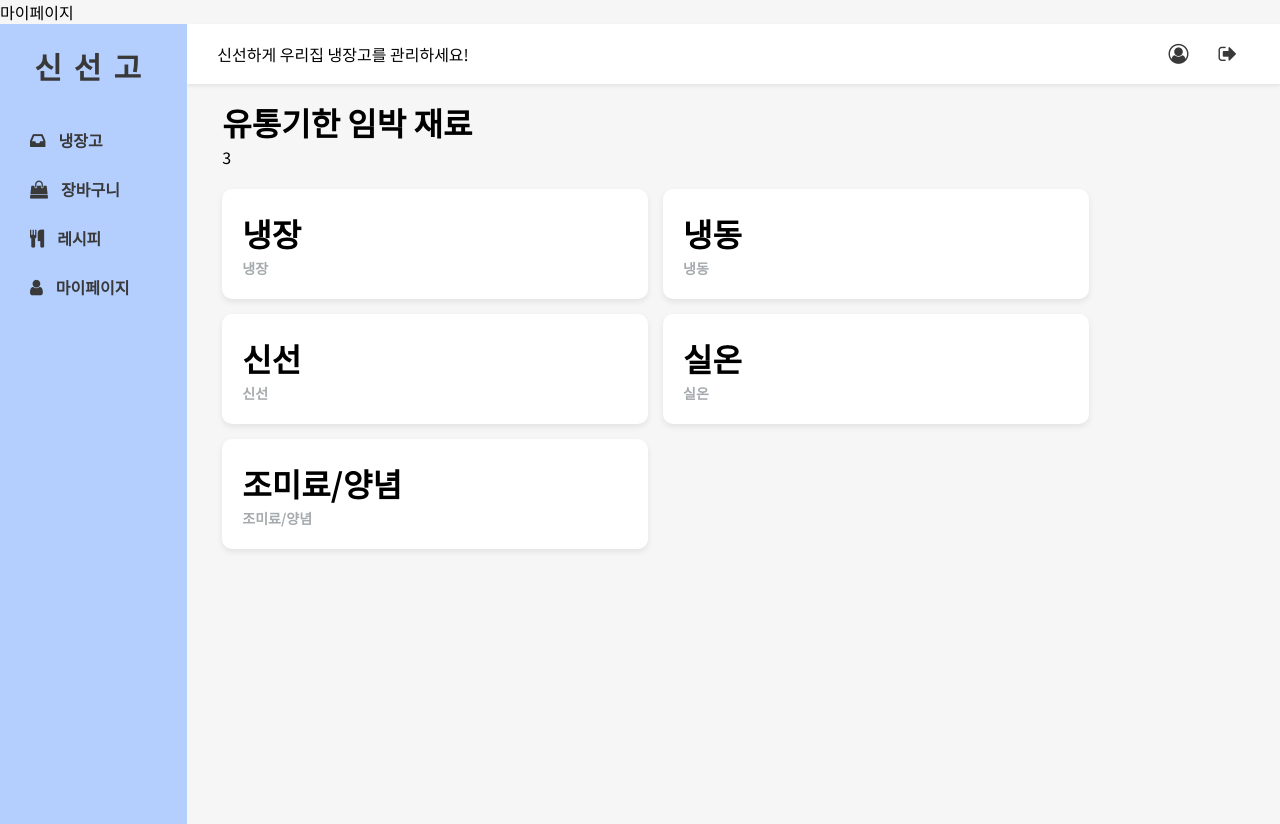
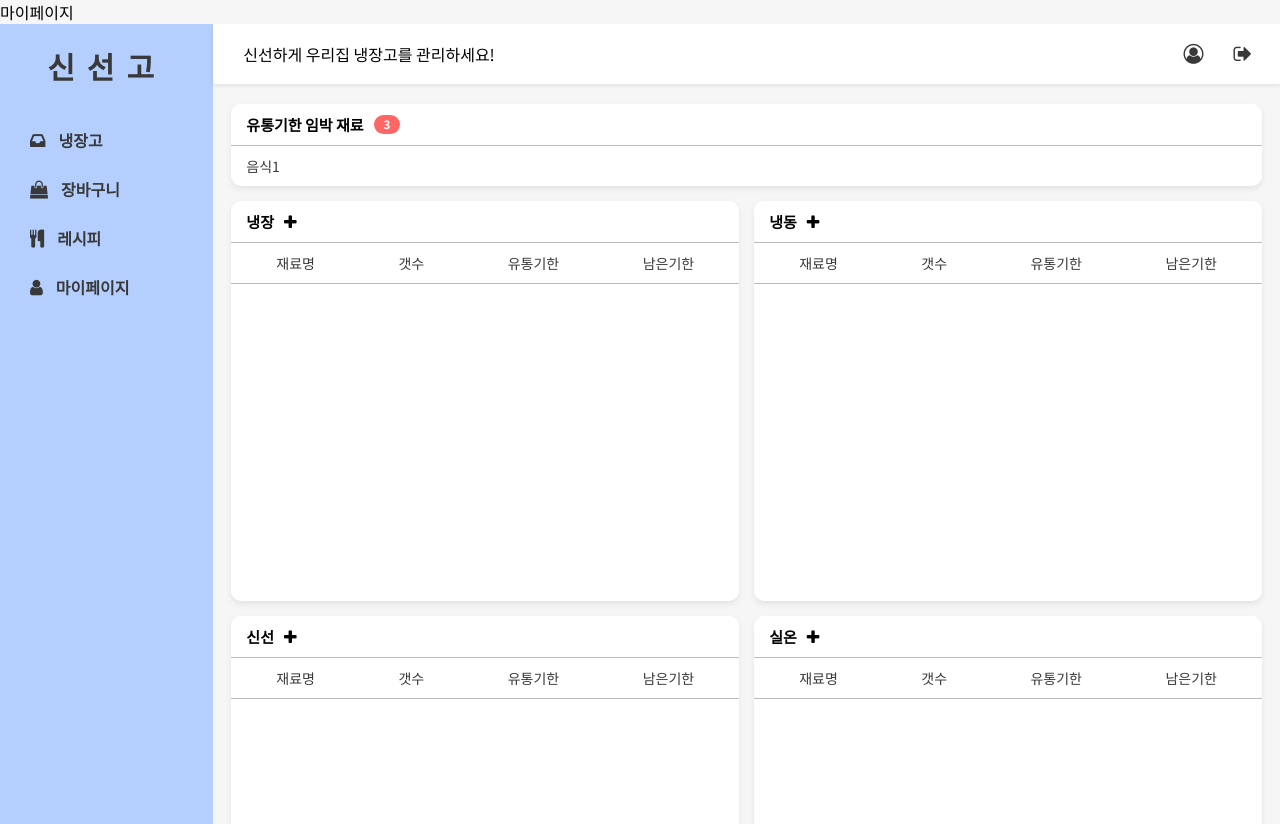
Before and after one commit to Dynamic-LAB/sinsungo_web, a React (Create React App) app: page /my in a window 1280 px wide. Built offline with nearby package versions, Linux system fonts and the light colour scheme; a web font is replaced by a local one.

Commit message:
냉장고 페이지 하는 중 [수정] 1. App.js 2. Fridge.js 3. Fridge.css 4. index.css 5. Navbar.js 6. Navbar.css 7. Sidebar.css [추가] 1. Right.js 2. Right.css

```diff
--- a/src/App.js
+++ b/src/App.js
@@ -8,6 +8,7 @@ import MyPage from "./pages/MyPage";
 import Navbar from "./components/common/Navbar/Navbar";
 import Sidebar from "./components/common/Sidebar/Sidebar";
 import Fridge from "./components/Fridge/Fridge";
+import Right from "./components/common/Rightbar/Right";
 
 
 const App = () => {
@@ -32,6 +33,7 @@ const App = () => {
             <Navbar sidebarOpen={sidebarOpen} openSidebar={openSidebar} />
             <Fridge/>
             <Sidebar sidebarOpen={sidebarOpen} closeSidebar={closeSidebar} />
+            <Right sidebarOpen={sidebarOpen} closeSidebar={closeSidebar} />
         </div>
       </>
 
--- a/src/components/Fridge/Fridge.css
+++ b/src/components/Fridge/Fridge.css
@@ -2,27 +2,105 @@ main {
     grid-area: main;
     overflow-y: auto;
 }
+
 .fridge__container {
-    padding: 15px 35px;
+    padding: 20px 18px 10px;
 }
+
 .fridge__cards {
     display: grid;
     grid-template-columns: 1fr 1fr;
     gap: 15px;
-    margin: 20px 0;
+    margin: 15px 0;
 }
-.card {
+
+.top_card {
     display: flex;
     flex-direction: column;
-    justify-content: space-around; /*요소들 주의에 동일한 간격*/
-    height: 70px;
-    padding: 20px;
+    /*justify-content: space-around; !*요소들 주의에 동일한 간격*!*/
+    height: auto;
+    /*padding: 20px;*/
     border-radius: 10px;
     background: #ffffff;
     box-shadow: 0px 3px 6px rgba(0, 0, 0, 0.08);
 }
+.top_card_title {
+    display: flex;
+    align-items: center;
+    font-size: 10px;
+    padding: 10px 15px;
+    border-bottom: 1px solid #bbbbbb;
+}
+
+.top_card_inner {
+    display: flex;
+    padding: 10px 15px;
+}
+
+.card {
+    display: flex;
+    flex-direction: column;
+    /*justify-content: space-around; !*요소들 주의에 동일한 간격*!*/
+    height: 400px;
+    /*padding: 5px 20px 20px;*/
+    border-radius: 10px;
+    background: #ffffff;
+    box-shadow: 0px 3px 6px rgba(0, 0, 0, 0.08);
+}
+
+.card_title {
+    display: flex;
+    align-items: center;
+    font-size: 10px;
+    padding: 10px 15px;
+    border-bottom: 1px solid #bbbbbb;
+}
+.count {
+    margin-left: 10px;
+    padding: 0 10px 2px 10px;
+    border-radius: 20px;
+    background: #FF6767;
+    align-items: center;
+    color: white;
+}
+
+.card_title > i {
+    margin-left: 10px;
+    font-size: 16px;
+}
+
 .card_inner {
     display: flex;
-    align-items: center;
-    /*justify-content: space-between;*/
+    padding: 10px 45px;
+    justify-content: space-between;
+    border-bottom: 1px solid #bbbbbb;
 }
+
+
+@media only screen and (max-width: 978px) {
+    .fridge__cards {
+        display: grid;
+        grid-template-columns: 1fr;
+        gap: 15px;
+        margin: 15px 0;
+    }
+    .card {
+        display: flex;
+        flex-direction: column;
+        /*justify-content: space-around; !*요소들 주의에 동일한 간격*!*/
+        height: 250px;
+        /*padding: 5px 20px 20px;*/
+        border-radius: 10px;
+        background: #ffffff;
+        box-shadow: 0px 3px 6px rgba(0, 0, 0, 0.08);
+    }
+
+    .card_title {
+        font-size: 8px;
+    }
+
+    .card_title > i {
+        margin-left: 20px;
+        font-size: 15px;
+    }
+}
--- a/src/components/Fridge/Fridge.js
+++ b/src/components/Fridge/Fridge.js
@@ -2,14 +2,22 @@ import "./Fridge.css";
 // import ice from "../../assets/ice.svg";
 
 const Fridge = () => {
-    return(
+    return (
         <main>
             <div className="fridge__container">
                 <div className="shelf_life">
                     <div className="shelf_life__title">
-                        <div>
-                            <h1>유통기한 임박 재료</h1>
-                            <span className="ingredients_count">3</span>
+                        <div className="top_card">
+                            <div className="top_card_title">
+                                <h2>유통기한 임박 재료</h2>
+                                <div className="count">
+                                    <h3>3</h3>
+                                </div>
+                            </div>
+                            <div className="top_card_inner">
+                                <p className="text-primary-p">음식1</p>
+                            </div>
+
                         </div>
                     </div>
                 </div>
@@ -17,60 +25,70 @@ const Fridge = () => {
                     <div className="card">
                         {/*<img src={ice} alt="ice"/>*/}
                         <div className="card_title">
-                            <div>
-                                <h1>냉장</h1>
-                            </div>
+                            <h2>냉장</h2>
+                            <i className="fa fa-plus"></i>
                         </div>
                         <div className="card_inner">
-                            <p className="text-primary-p">냉장</p>
+                            <span className="text-primary-p">재료명</span>
+                            <span className="text-primary-p">갯수</span>
+                            <span className="text-primary-p">유통기한</span>
+                            <span className="text-primary-p">남은기한</span>
                         </div>
                     </div>
 
                     <div className="card">
                         {/*<img src={ice} alt="ice"/>*/}
                         <div className="card_title">
-                            <div>
-                                <h1>냉동</h1>
-                            </div>
+                            <h2>냉동</h2>
+                            <i className="fa fa-plus"></i>
                         </div>
                         <div className="card_inner">
-                            <p className="text-primary-p">냉동</p>
+                            <span className="text-primary-p">재료명</span>
+                            <span className="text-primary-p">갯수</span>
+                            <span className="text-primary-p">유통기한</span>
+                            <span className="text-primary-p">남은기한</span>
                         </div>
                     </div>
 
                     <div className="card">
                         {/*<img src={ice} alt="ice"/>*/}
                         <div className="card_title">
-                            <div>
-                                <h1>신선</h1>
-                            </div>
+                            <h2>신선</h2>
+                            <i className="fa fa-plus"></i>
                         </div>
                         <div className="card_inner">
-                            <p className="text-primary-p">신선</p>
+                            <span className="text-primary-p">재료명</span>
+                            <span className="text-primary-p">갯수</span>
+                            <span className="text-primary-p">유통기한</span>
+                            <span className="text-primary-p">남은기한</span>
                         </div>
                     </div>
 
                     <div className="card">
                         {/*<img src={ice} alt="ice"/>*/}
                         <div className="card_title">
-                            <div>
-                                <h1>실온</h1>
-                            </div>
+                            <h2>실온</h2>
+                            <i className="fa fa-plus"></i>
                         </div>
                         <div className="card_inner">
-                            <p className="text-primary-p">실온</p>
+                            <span className="text-primary-p">재료명</span>
+                            <span className="text-primary-p">갯수</span>
+                            <span className="text-primary-p">유통기한</span>
+                            <span className="text-primary-p">남은기한</span>
                         </div>
                     </div>
 
                     <div className="card">
                         {/*<img src={ice} alt="ice"/>*/}
                         <div className="card_title">
-                            <div>
-                                <h1>조미료/양념</h1>
-                            </div>
+                            <h2>조미료/양념</h2>
+                            <i className="fa fa-plus"></i>
                         </div>
                         <div className="card_inner">
-                            <p className="text-primary-p">조미료/양념</p>
+                            <span className="text-primary-p">재료명</span>
+                            <span className="text-primary-p">갯수</span>
+                            <span className="text-primary-p">유통기한</span>
+                            <span className="text-primary-p">남은기한</span>
                         </div>
                     </div>
                 </div>
--- a/src/components/common/Navbar/Navbar.css
+++ b/src/components/common/Navbar/Navbar.css
@@ -5,8 +5,9 @@
     display: flex;
     align-items: center;
     justify-content: space-between;
-    padding: 0 30px 0 30px;
+    padding: 0 15px 0 30px;
     box-shadow: 0px 2px 4px rgba(0, 0, 0, 0.08);
+    z-index: 9999 !important;
 }
 .nav_icon {
     display: none;
--- a/src/components/common/Navbar/Navbar.js
+++ b/src/components/common/Navbar/Navbar.js
@@ -1,12 +1,4 @@
-import {CgProfile, CgLogOff} from 'react-icons/cg'
-import styled from 'styled-components';
 import './Navbar.css';
-
-const Button = styled.button`
-  background: none;
-  outline: none;
-  border: none;
-`;
 
 const Navbar = ({sidebarOpen, openSidebar}) => {
     return (
--- /dev/null
+++ b/src/components/common/Rightbar/Right.css
@@ -0,0 +1,76 @@
+.right {
+    grid-area: rightbar;
+    -webkit-transition: all 0.5s;
+    transition: all 0.5s;
+}
+
+.right__container {
+    padding: 20px 20px 20px 15px;
+}
+
+.right__cards {
+    display: grid;
+    grid-template-columns: 1fr;
+    gap: 15px;
+    /*margin: 20px 0;*/
+}
+
+.notice_card {
+    display: flex;
+    flex-direction: column;
+    /*justify-content: space-around; !*요소들 주의에 동일한 간격*!*/
+    height: 200px;
+    /*padding: 20px;*/
+    border-radius: 10px;
+    background: #ffffff;
+    box-shadow: 0px 3px 6px rgba(0, 0, 0, 0.08);
+}
+
+.member_card {
+    display: flex;
+    flex-direction: column;
+    /*justify-content: space-around; !*요소들 주의에 동일한 간격*!*/
+    height: 100px;
+    /*padding: 20px;*/
+    border-radius: 10px;
+    background: #ffffff;
+    box-shadow: 0px 3px 6px rgba(0, 0, 0, 0.08);
+}
+
+.notice_card_title {
+    display: flex;
+    align-items: center;
+    margin-right: 10px;
+    padding: 8px 15px;
+    font-size: 10px;
+}
+.member_card_title {
+    display: flex;
+    align-items: center;
+    margin-right: 10px;
+    padding: 8px 15px;
+    font-size: 10px;
+}
+
+
+.notice_card_title > i {
+    margin-right: 10px;
+    font-size: 15px;
+}
+
+.member_card_title > i {
+    margin-left: 10px;
+    font-size: 14px;
+}
+
+.r_card_inner {
+    align-items: center;
+    justify-content: space-between;
+    padding: 5px 15px;
+}
+
+@media only screen and (max-width: 1350px) {
+    .right {
+        display: none;
+    }
+}
--- /dev/null
+++ b/src/components/common/Rightbar/Right.js
@@ -0,0 +1,37 @@
+import './Right.css';
+
+const Right = () => {
+    return (
+        <div className="right">
+            <div className="right__container">
+                <div className="right__cards">
+                    {/*알림*/}
+                    <div className="notice_card">
+                        <div className="notice_card_title">
+                            <i className="fa fa-bell-o"></i>
+                            <h2>알림</h2>
+                        </div>
+                        <div className="r_card_inner">
+                            <p className="text-primary-p">알림1</p>
+                            <p className="text-primary-p">알림2</p>
+                        </div>
+                    </div>
+
+                    {/*멤버추가*/}
+                    <div className="member_card">
+                        <div className="member_card_title">
+                            <h2>냉장고멤버</h2>
+                            <i className="fa fa-plus"></i>
+                        </div>
+                        <div className="r_card_inner">
+
+                        </div>
+                    </div>
+
+                </div>
+            </div>
+        </div>
+    );
+}
+
+export default Right;
--- a/src/index.css
+++ b/src/index.css
@@ -8,22 +8,22 @@
 /* styling scrollbars */
 
 ::-webkit-scrollbar {
-    width: 5px;
+    width: 4px;
     height: 6px;
 }
 
 ::-webkit-scrollbar-track {
-    box-shadow: inset 0 0 5px #a5aaad;
+    /*box-shadow: inset 0 0 5px #a5aaad;*/
     border-radius: 10px;
 }
 
 ::-webkit-scrollbar-thumb {
-    background: #3ea175;
+    background: #a5aaad;
     border-radius: 10px;
 }
 
 ::-webkit-scrollbar-thumb:hover {
-    background: #a5aaad;
+    background: #f6f6f6;
 }
 
 /* general styling */
@@ -39,10 +39,15 @@ body {
     background: #f6f6f6;
 }
 
+button {
+    background: none;
+    outline: none;
+    border: none;
+}
+
 .text-primary-p {
-    color: #a5aaad;
+    color: #393939;
     font-size: 14px;
-    font-weight: 700;
 }
 
 .font-bold {
@@ -57,17 +62,26 @@ body {
     color: #393939;
 }
 
+
 /*container 수정 필요*/
 .container {
     display: grid;
     height: 100vh;
-    grid-template-columns: 0.6fr 1fr 1fr 1fr 0.5fr;
+    grid-template-columns: 0.5fr 1fr 1fr 1fr 0.5fr;
     grid-template-rows: 0.2fr 3fr;
     grid-template-areas:
         "sidebar nav nav nav nav"
         "sidebar main main main rightbar";
 }
-
+@media only screen and (max-width: 1350px) {
+    .container {
+        grid-template-columns: 0.2fr 1fr;
+        grid-template-rows: 0.2fr 3fr;
+        grid-template-areas:
+        "sidebar nav"
+        "sidebar main";
+    }
+}
 @media only screen and (max-width: 978px) {
     .container {
         grid-template-columns: 1fr;
```
Also changed, not shown: src/components/common/Sidebar/Sidebar.css (+13 -1 lines).
